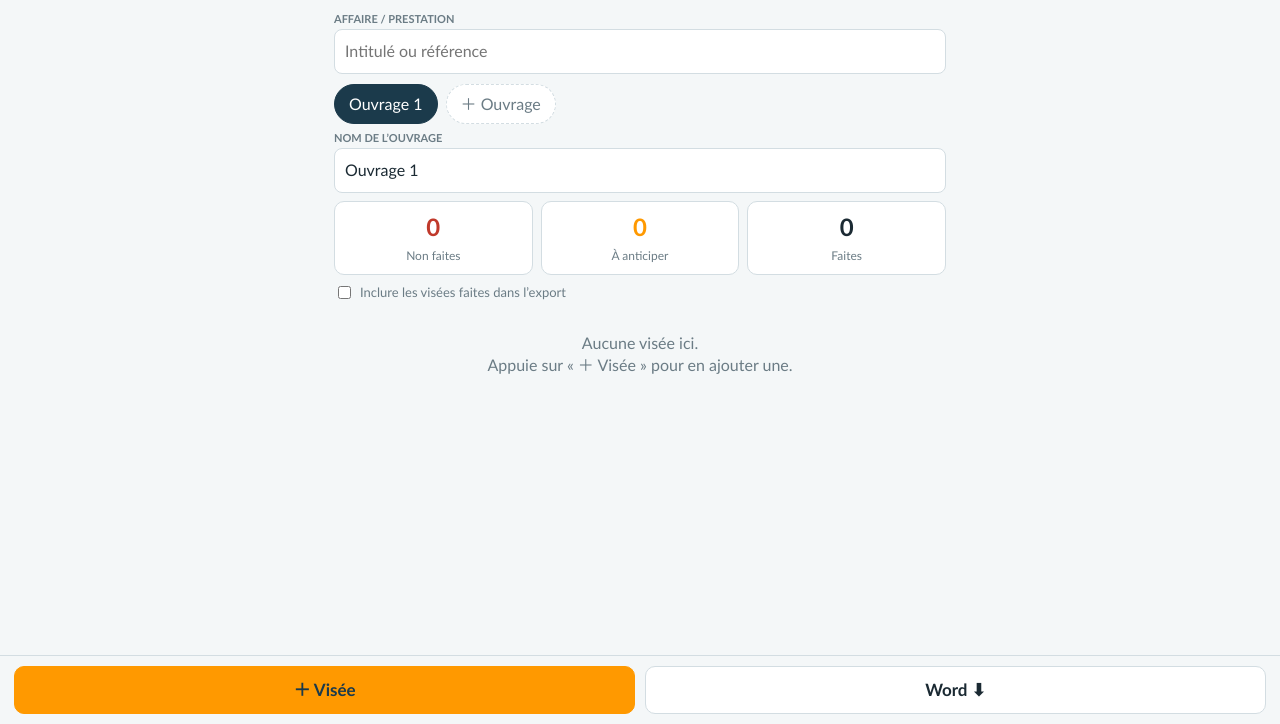
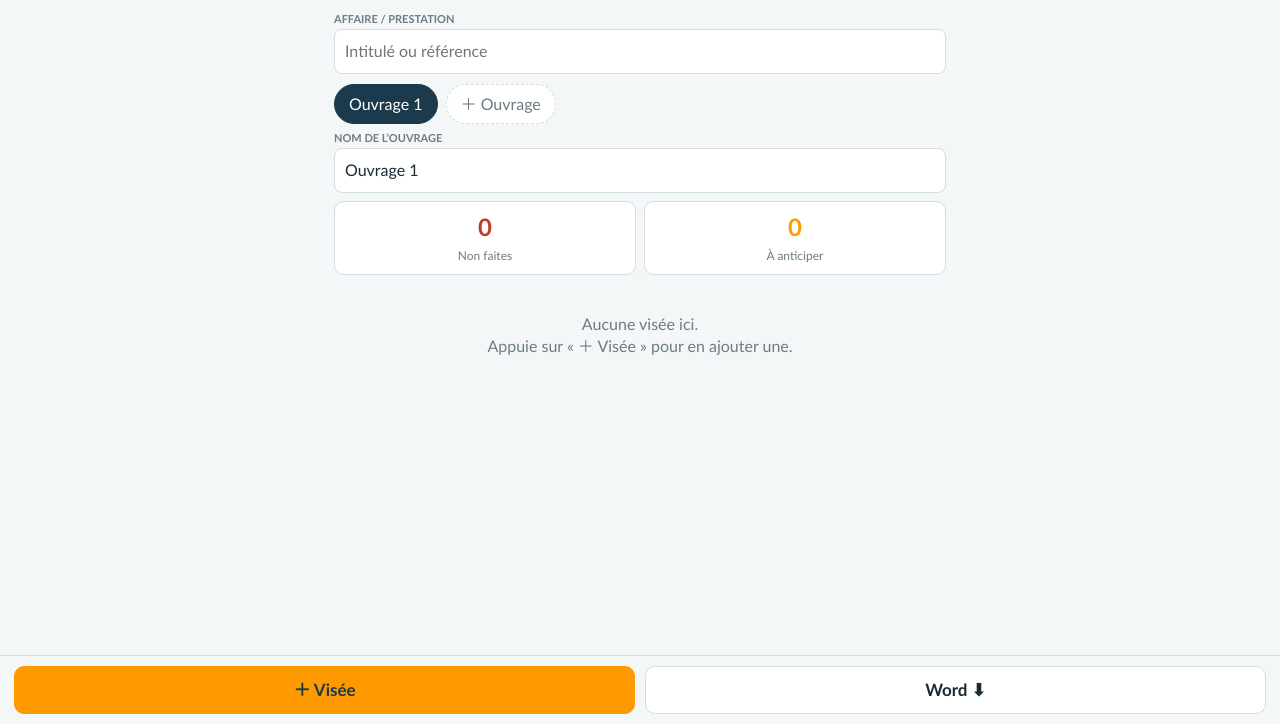
Before and after one commit to Vicenzo73000/VegePilot, a plain HTML site: page index.html in a window 1280 px wide. Shown: the part 76-800 px from the top of the page. Drawn offline with Linux system fonts and the light colour scheme.

Commit message:
Change grid layout from 3 to 2 columns

```diff
--- a/index.html
+++ b/index.html
@@ -24,7 +24,7 @@ label.f{display:block;font-size:11px;font-weight:700;text-transform:uppercase;co
 .chip{flex:none;padding:8px 14px;border-radius:20px;border:1px solid var(--line);background:var(--card);cursor:pointer}
 .chip.on{background:var(--head);color:#fff;border-color:var(--head)}
 .chip.add{border-style:dashed;color:var(--mut)}
-.tiles{display:grid;grid-template-columns:repeat(3,1fr);gap:8px;margin:8px 0}
+.tiles{display:grid;grid-template-columns:repeat(2,1fr);gap:8px;margin:8px 0}
 .tile{border:1px solid var(--line);background:var(--card);border-radius:10px;padding:8px;text-align:center;cursor:pointer}
 .tile b{display:block;font-size:24px}.tile span{font-size:12px;color:var(--mut)}
 .tile.on{outline:2px solid var(--or)}
@@ -56,16 +56,16 @@ label.f{display:block;font-size:11px;font-weight:700;text-transform:uppercase;co
 <div id="toast"></div>
 <input type="file" id="cam" accept="image/*" capture="environment" hidden>
 <input type="file" id="img" accept="image/*" multiple hidden>
-<script src="https://cdn.jsdelivr.net/npm/docx@9.0.2/build/index.umd.js"></script>
+<script src="docx.js"></script>
 <script>
-const ST={nf:"Non faite",an:"À anticiper",ok:"Faite"},PR={imp:"Importante",sou:"Souhaitable"},CA={veg:"Végétation",bat:"Bâtiment / obstacle",aut:"Autre"};
+const ST={nf:"Non faite",an:"À anticiper"},PR={imp:"Importante",sou:"Souhaitable"},CA={veg:"Végétation",aut:"Autre"};
 let S={aff:"",cur:0,filt:"all",open:null,incl:false,ouv:[{nom:"Ouvrage 1",v:[]}]},db=null,dl=null,pend=null,tm;
 const $=s=>document.querySelector(s);
 const esc=s=>String(s??"").replace(/[&<>"]/g,c=>({"&":"&amp;","<":"&lt;",">":"&gt;",'"':"&quot;"}[c]));
 const today=()=>new Date().toLocaleDateString("fr-FR");
 function toast(t){const e=$("#toast");e.textContent=t;e.style.opacity=1;clearTimeout(tm);tm=setTimeout(()=>e.style.opacity=0,2600)}
 const idb=()=>new Promise((ok,ko)=>{const r=indexedDB.open("elagage",1);r.onupgradeneeded=()=>r.result.createObjectStore("kv");r.onsuccess=()=>ok(r.result);r.onerror=()=>ko(r.error)});
-async function load(){try{db=await idb();const v=await new Promise(ok=>{const q=db.transaction("kv").objectStore("kv").get("s");q.onsuccess=()=>ok(q.result);q.onerror=()=>ok(null)});if(v){S=v;S.open=null}}catch(e){toast("Sauvegarde locale indisponible")}render()}
+async function load(){try{db=await idb();const v=await new Promise(ok=>{const q=db.transaction("kv").objectStore("kv").get("s");q.onsuccess=()=>ok(q.result);q.onerror=()=>ok(null)});if(v){S=v;S.open=null;S.ouv.forEach(o=>o.v.forEach(x=>{if(!ST[x.st])x.st="nf";if(!CA[x.ca])x.ca="aut"}))}}catch(e){toast("Sauvegarde locale indisponible")}render()}
 let st;function save(){clearTimeout(st);st=setTimeout(()=>{try{db&&db.transaction("kv","readwrite").objectStore("kv").put(S,"s")}catch(e){}},300)}
 const cur=()=>S.ouv[S.cur];
 function card(x,i){
@@ -91,8 +91,8 @@ function render(){
   $("#app").innerHTML=`<label class="f" style="margin-top:0">Affaire / prestation</label><input type="text" data-f="aff" value="${esc(S.aff)}" placeholder="Intitulé ou référence">
   <div class="chips">${tabs}</div>
   <label class="f" style="margin-top:0">Nom de l’ouvrage</label><input type="text" data-f="nom" value="${esc(o.nom)}">
-  <div class="tiles">${tile("nf","Non faites")}${tile("an","À anticiper")}${tile("ok","Faites")}</div>
-  <div class="inc"><input type="checkbox" id="incl"${S.incl?" checked":""}><label for="incl">Inclure les visées faites dans l’export</label>${f!="all"?`<button class="chip" style="margin-left:auto" data-a="ft" data-k="all">Tout afficher</button>`:""}</div>
+  <div class="tiles">${tile("nf","Non faites")}${tile("an","À anticiper")}</div>
+  <div class="inc">${f!="all"?`<button class="chip" style="margin-left:auto" data-a="ft" data-k="all">Tout afficher</button>`:""}</div>
   ${list||`<div class="empty">Aucune visée ici.<br>Appuie sur « ＋ Visée » pour en ajouter une.</div>`}
   ${S.ouv.length>1?`<button class="btn d" data-a="do">Supprimer cet ouvrage</button>`:""}`;
   save();
@@ -149,7 +149,7 @@ async function exportDoc(){
     p([r(S.aff?S.aff+"  ·  ":"",{bold:true}),r("Établie le "+today(),{color:"6B7C85"})],{spacing:{after:200}})];
   let tot=0;
   for(const o of S.ouv){
-    const vs=o.v.map((x,i)=>({x,i})).filter(({x})=>S.incl||x.st!="ok");if(!vs.length)continue;
+    const vs=o.v.map((x,i)=>({x,i}));if(!vs.length)continue;
     out.push(new Paragraph({heading:HeadingLevel.HEADING_1,pageBreakBefore:tot>0,spacing:{before:0,after:160},border:{bottom:{style:BorderStyle.SINGLE,size:12,color:OR,space:4}},children:[r("OUVRAGE  ·  "+(o.nom||"Sans nom"),{bold:true,size:34,color:NAVY})]}));
     for(const{x,i}of vs){
       tot++;
@@ -173,6 +173,7 @@ async function exportDoc(){
 }
 load();
 
+if("serviceWorker" in navigator)navigator.serviceWorker.register("sw.js").catch(()=>{});
 </script>
 </body>
 </html>
```
